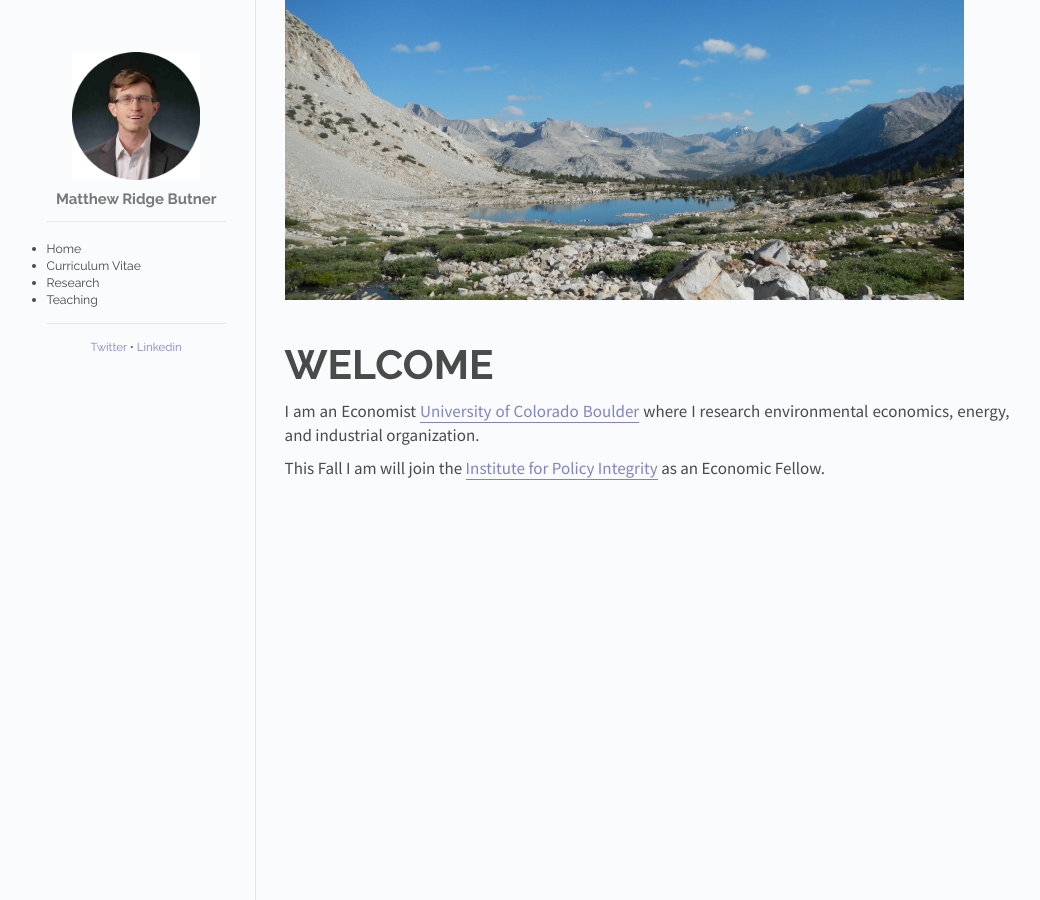
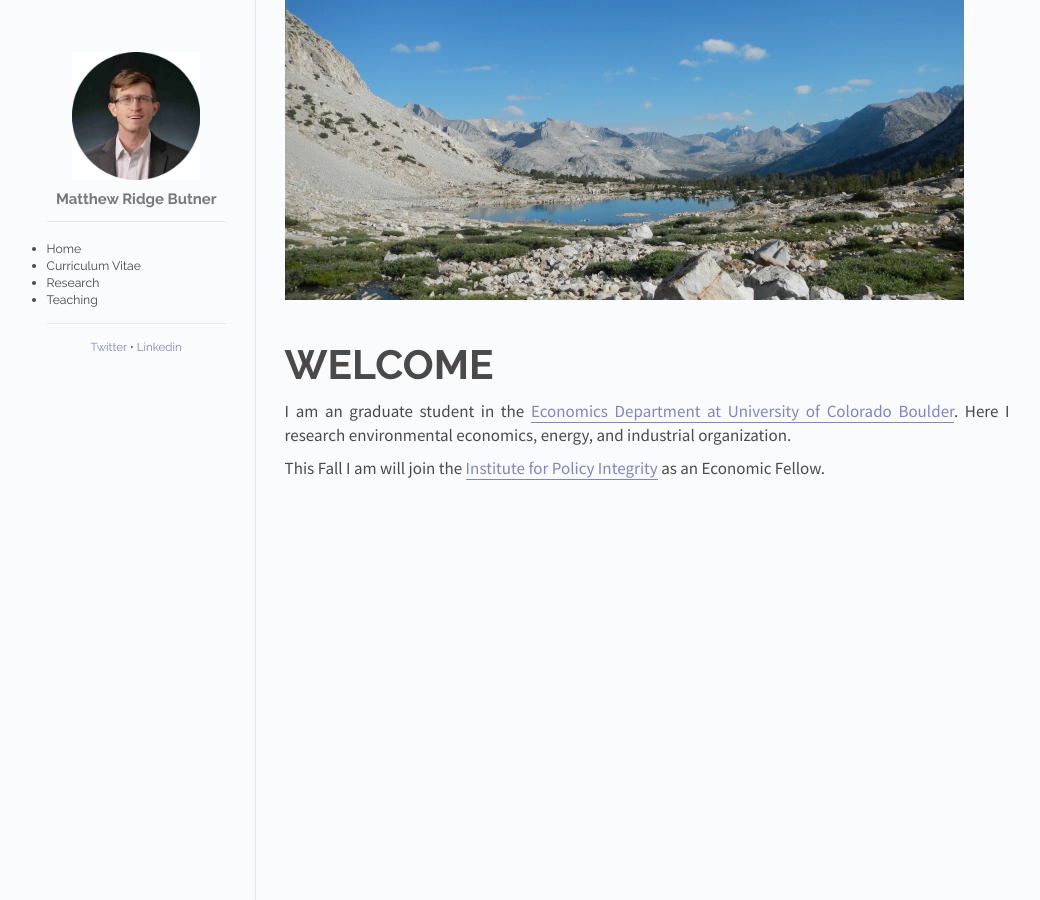
Before and after one commit to mattbutner/mattbutner.github.io, a Jekyll site: the page built from _posts/2019-03-03-home.md, in a window 1280 px wide. Shown: the whole page, without its empty margins (103-1143 px from the left). Built offline with Jekyll 4.4.1, drawn with Linux system fonts in a browser that asks for light colours; Markdown is read by kramdown in place of the engine named in the settings.

Commit message:
Update 2019-03-03-home.md

```diff
--- a/_posts/2019-03-03-home.md
+++ b/_posts/2019-03-03-home.md
@@ -1,11 +1,11 @@
 ---
 layout: post
 title: Welcome
-cover: lake.jpg
+cover: lake.JPG
 date:   2019-03-03 12:00:00
 categories: posts
 ---
 
-I am an Economist [University of Colorado Boulder](https://www.colorado.edu/economics/) where I research environmental economics, energy, and industrial organization.
+I am an graduate student in the [Economics Department at University of Colorado Boulder](https://www.colorado.edu/economics/). Here I research environmental economics, energy, and industrial organization.
 
 This Fall I am will join the [Institute for Policy Integrity](https://policyintegrity.org/) as an Economic Fellow.
```
